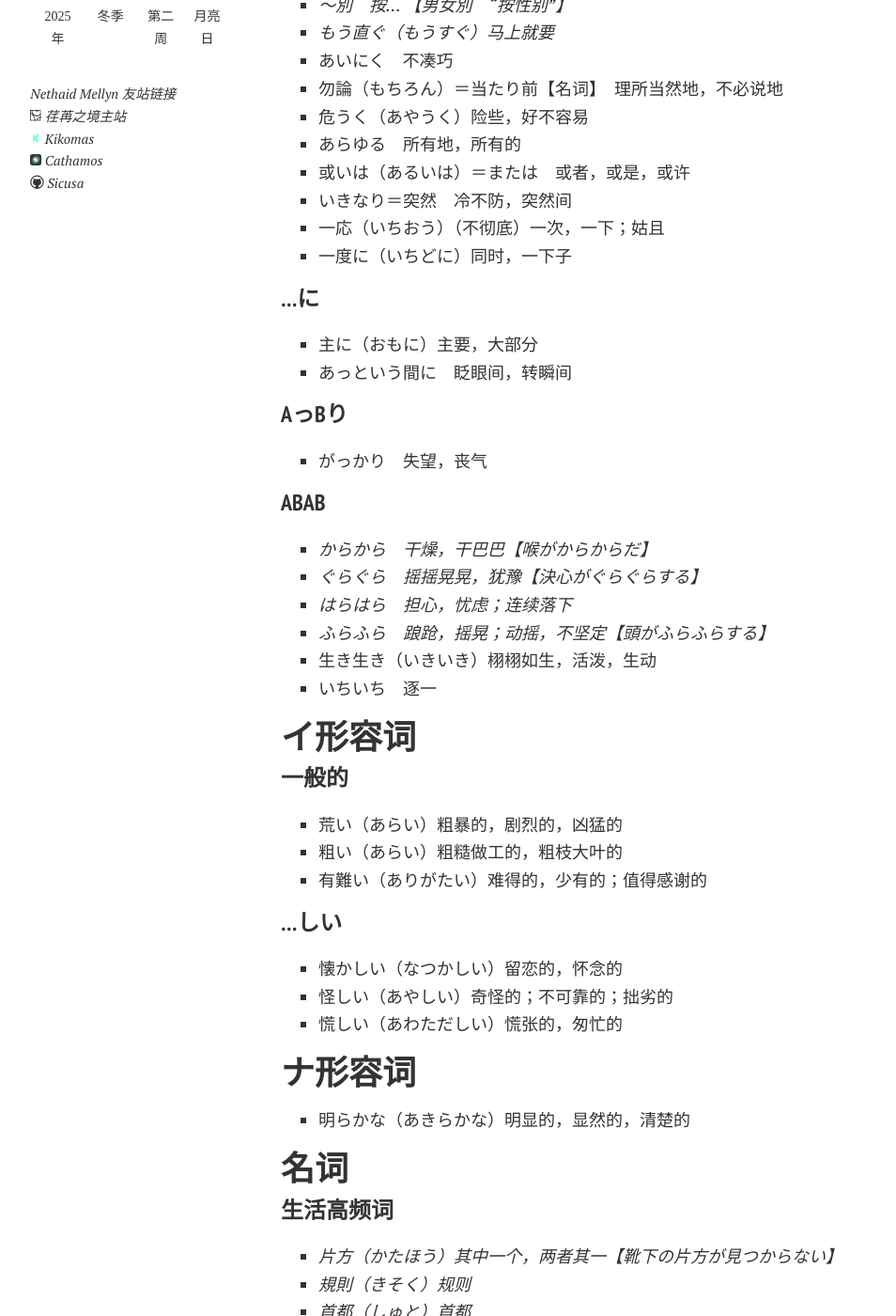
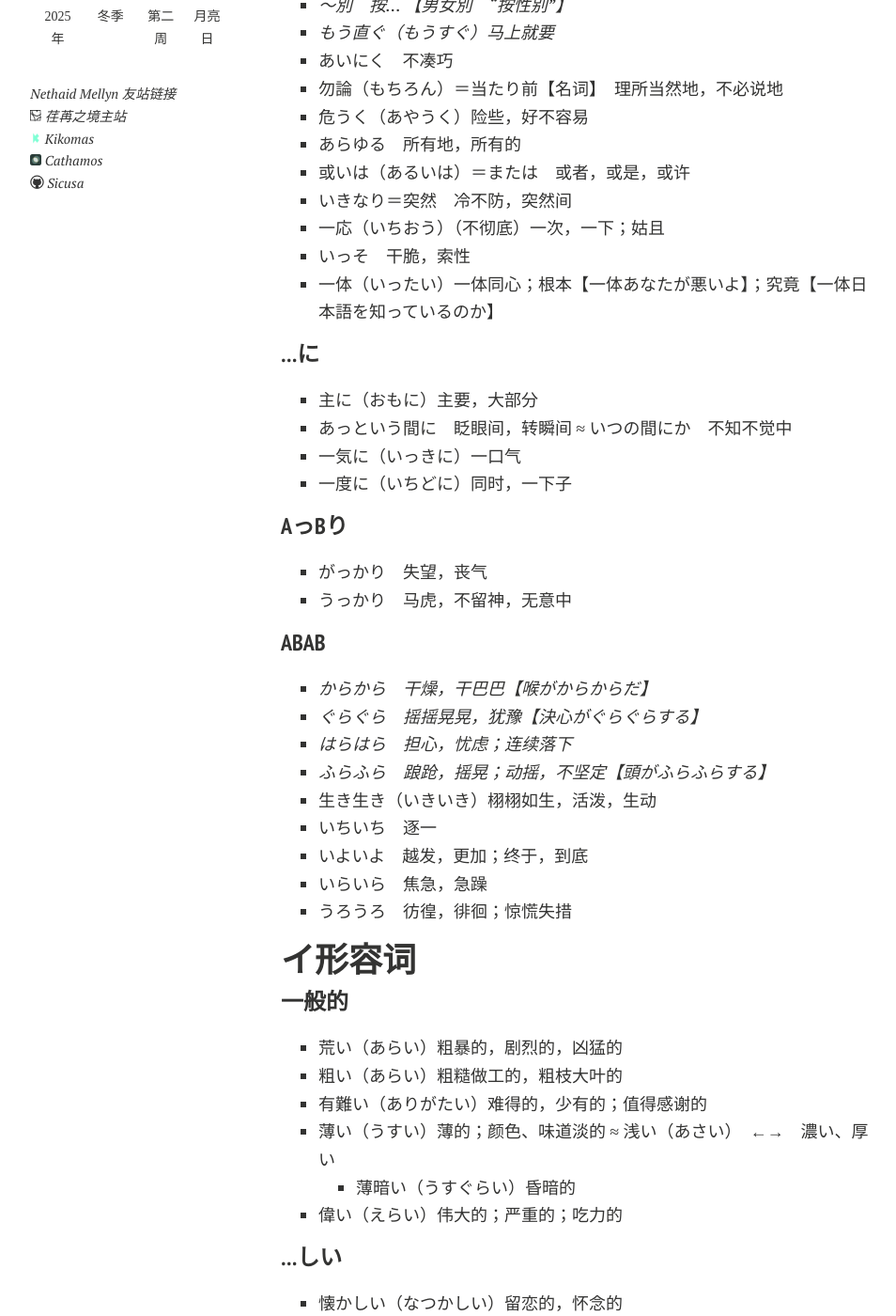
Before and after one commit to Kinnuch/kinnuch.github.io, a Jekyll site: the page built from laim/N3.md, in a window 1280 px wide and 1400 px high, scrolled down 402 px. Shown: the whole window at 94% size, without its empty margins (21-975 px from the left). Built offline with Jekyll 4.4.1, drawn with Linux system fonts in a browser that asks for light colours; nearby versions of some CDN libraries; comment, search, counter and statistics services are not loaded; a style sheet for code colours, icons or effects is not loaded; some of the changed text lies outside the part shown.

Commit message:
Update N3.md

```diff
--- a/laim/N3.md
+++ b/laim/N3.md
@@ -24,16 +24,20 @@
 - 或いは（あるいは）＝または　或者，或是，或许
 - いきなり＝突然　冷不防，突然间
 - 一応（いちおう）（不彻底）一次，一下；姑且
-- 一度に（いちどに）同时，一下子
+- いっそ　干脆，索性
+- 一体（いったい）一体同心；根本【一体あなたが悪いよ】；究竟【一体日本語を知っているのか】
 
 ### …に
 
 - 主に（おもに）主要，大部分
-- あっという間に　眨眼间，转瞬间
+- あっという間に　眨眼间，转瞬间 ≈ いつの間にか　不知不觉中
+- 一気に（いっきに）一口气
+- 一度に（いちどに）同时，一下子
 
 ### AっBり
 
 - がっかり　失望，丧气
+- うっかり　马虎，不留神，无意中
 
 ### ABAB
 
@@ -43,6 +47,9 @@
 - *ふらふら　踉跄，摇晃；动摇，不坚定【頭がふらふらする】*
 - 生き生き（いきいき）栩栩如生，活泼，生动
 - いちいち　逐一
+- いよいよ　越发，更加；终于，到底
+- いらいら　焦急，急躁
+- うろうろ　彷徨，徘徊；惊慌失措
 
 ## イ形容词
 
@@ -51,12 +58,16 @@
 - 荒い（あらい）粗暴的，剧烈的，凶猛的
 - 粗い（あらい）粗糙做工的，粗枝大叶的
 - 有難い（ありがたい）难得的，少有的；值得感谢的
+- 薄い（うすい）薄的；颜色、味道淡的 ≈ 浅い（あさい）　←→　濃い、厚い
+  - 薄暗い（うすぐらい）昏暗的
+- 偉い（えらい）伟大的；严重的；吃力的
 
 ### …しい
 
 - 懐かしい（なつかしい）留恋的，怀念的
 - 怪しい（あやしい）奇怪的；不可靠的；拙劣的
 - 慌しい（あわただしい）慌张的，匆忙的
+- 羨ましい（うらやましい）羡慕的
 
 ## ナ形容词
 
@@ -75,8 +86,19 @@
 - *留守（るす）看家【留守番】；不在家【留守にする】*
 - 穴（あな）洞穴；缺点；亏空【熊が穴に隠れる】
 - いい加減（いいかげん）适当【いい加減の温度】；敷衍，搪塞【いい加減な返事】；胡乱，靠不住【也是NA】
-- 息（いき）　vs.　意義（いぎ）
+- 息（いき）vs.　意義（いぎ）
 - 意地悪（いじわる）使坏，刁难【也是NA】 vs. 悪戯（いたずら）
+- 市（し）vs.　市（いち）前者是城市的市，后者是集市的市
+- 稲妻（いなずま）闪电
+- 居眠り（いねむり）瞌睡，打盹
+- 入れ物　容器，器具
+- 噓つき（うそつき）骗子，好说谎的人
+- 恨み（うらみ）仇恨【恨みを買う　“招致仇恨，得罪人”】
+- 裏口（うらぐち）＝裏門（うらもん）后门
+- 売上＝うりあげ＝売り上げ　营业额，销售额
+  - 売り行き（うりいき）销路，销售情况
+  - 売り手（うりて）卖方　←→　買い手
+
 
 ### 不常用词
 
@@ -92,6 +114,10 @@
 - 泡（あわ）泡泡【泡が立つ】
 - 暗記（あんき）熟记，背诵
 - 苛め（いじめ）校园暴力
+- 井戸（いど）井
+- 鼾（いびき）鼾声
+- 嗽（うがい）漱口
+- 打ち合わせ（うちあわせ）事先商量，碰头
 
 ### 时间等接续词
 
@@ -111,7 +137,7 @@
   - 直す　vs.　直る
   - 落とす　vs.　落ちる
   - 壊す　vs.　壊れる
-- …る　vs.　…れる对立时，前者**他动**，后者**自动**
+- …る　vs.　…れる对立时，前者**他动**，后者**自动**（入る和入れる是特例）
   - 切る　vs.　切れる
   - 折る　vs.　折れる
   - 割る　vs.　割れる
@@ -130,6 +156,10 @@
   - *気を配る　注意，留心，警惕*
 - 諦める（あきらめる）放弃，死心【進学を諦める】
 - 揚げる（あげる）放（焰火，风筝）；举起（旗子，牌子）；油炸
+- 訴える（うったえる）控告，诉讼
+- 得る（える、うる）得到，获得【信頼を得る】
+  - 念作うる时与动词连用可表达“能...”【あり得ること “有可能的事”】
+
 
 ### 一般自动词
 
@@ -138,6 +168,8 @@
 - 飽きる（あきる）厌烦，厌倦【～あきる　“...够，...腻”】
 - 憧れる（あこがれる）憧憬，向往【舞台生活に憧れる】
 - 暴れる（あばれる）胡闹，乱闹【酒に酔って暴れる】
+- 受かる（うかる）考上，合格　←→　落ちる
+- 唸る（うなる）呻吟，吼叫，轰鸣，喝彩 【モーターが唸っている】
 
 ### …わる
 
@@ -147,21 +179,37 @@
 
 - 扱う（あつかう）对待；办理；使用
 - 争う（あらそう）争辩，争论
+- 奪う（うばう）抢夺，剥夺；强烈地吸引 【心を奪う】　←→　与える
 
 ### …す
 
 - 甘やかす（あまやかす）放纵，娇养
 - 現す・表す（あらわす）出现，显露【姿を現す】·表现，表达【自动词 現れる・表れる】
+- 映す（うつす）映照，放映
+  - 映る　（自動詞）
+
 
 ### …く・ぐ
 
+- 浮く（うく）漂浮，浮起，浮动；高兴【船が浮く；浮かぬ顔】　←→　沈む
+  - 油が顔に浮いている　脸上出油
+- 頷く（うなずく）点头　【聞きながら頷く】
+-
+
 ### …つ・ぶ・む
+
+- 浮かぶ（うかぶ）漂浮；想起，想出【いいアイデアが浮かんできた】←→　沈む
+  - 浮かべる　（他動詞）　←→　沈める
+- 恨む（うらむ）恨，怨恨【人に恨まれる】
 
 ### 复合动词
 
 - 引っ掛ける　 挂；泼，溅上【車に泥水を引っ掛けられた】
 - 引っ張る（ひっぱる）拉，拽；带领，牵引
 - 歩き回る（あるきまわる）走遍，到处走
+- 受け持つ　负责，担任（课程）
+- 打ち合わせる　商量，协商
+- 裏返す（うらがえす）翻过来【裏返して言えば　“反过来说”】
 
 ## 惯用形
 
@@ -177,3 +225,4 @@
 - 足元に火がつく　大难临头
 - 日に当たる　晒太阳
 - 金遣（づか）いが荒い　花钱如流水
+- 梅（うめ）と桜＝梅に鶯（うぐいす）相得益彰，互相媲美
```
